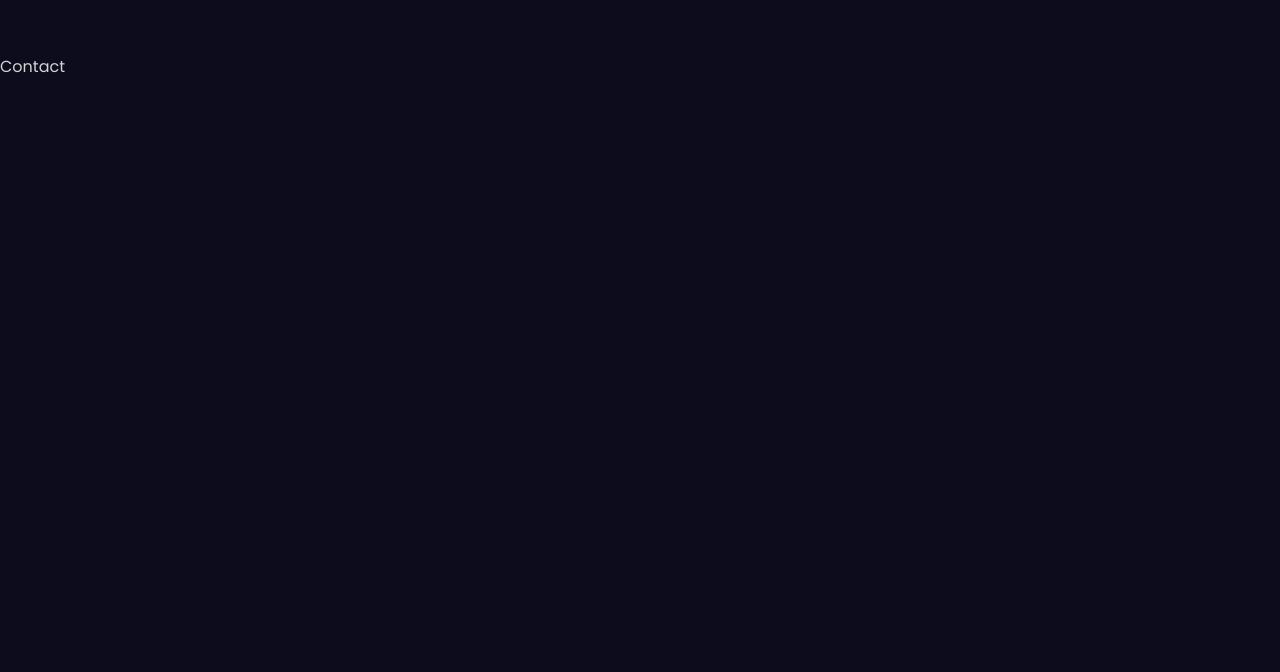
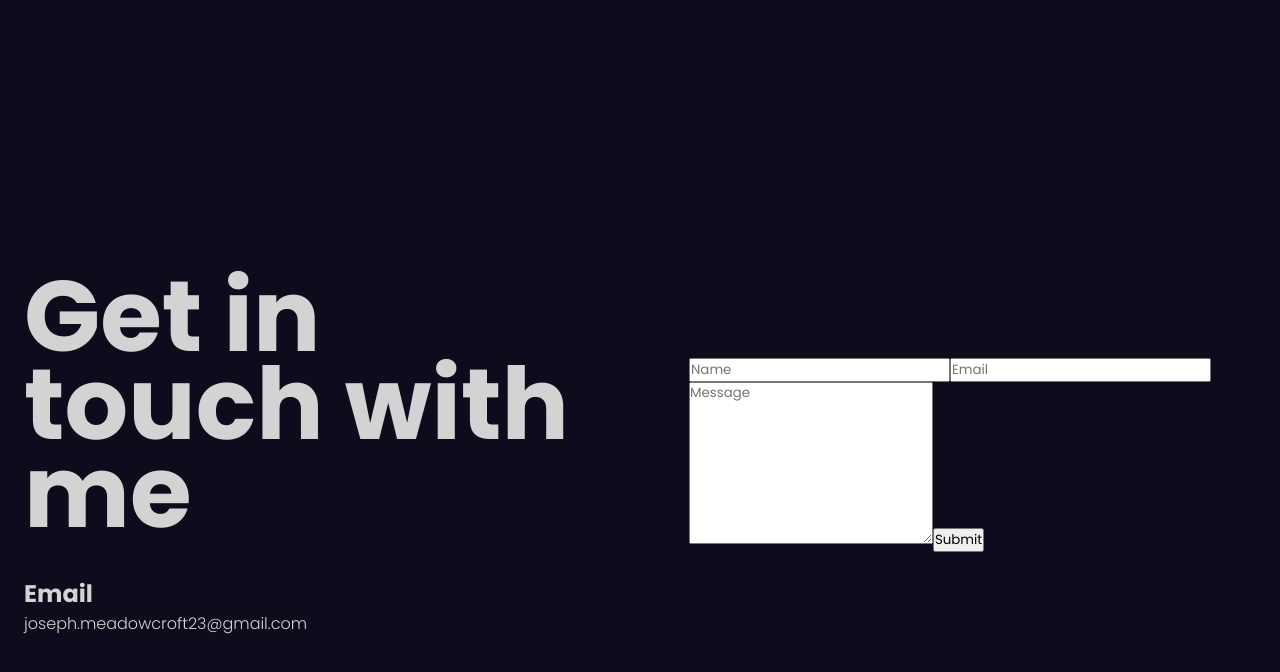
Before and after one commit to josephmeadowcroft/Portfolio-Website, a React (Vite) app: page / in a window 1280 px wide. Shown: the part 5546-6218 px from the top of the page. Built offline with nearby package versions, Linux system fonts and the light colour scheme.

Commit message:
Added contact form

```diff
--- a/src/components/contact/Contact.jsx
+++ b/src/components/contact/Contact.jsx
@@ -1,10 +1,26 @@
-import React from 'react'
-import './contact.scss'
+import React from "react";
+import "./contact.scss";
 
 const Contact = () => {
   return (
-    <div className="contact">Contact</div>
-  )
-}
+    <div className="contact">
+      <div className="textContainer">
+        <h1>Get in touch with me</h1>
+        <div className="item">
+          <h2>Email</h2>
+          <span>joseph.meadowcroft23@gmail.com</span>
+        </div>
+      </div>
+      <div className="formContainer">
+        <form>
+          <input type="text" required placeholder="Name" />
+          <input type="email" required placeholder="Email" />
+          <textarea rows={8} placeholder="Message" />
+          <button>Submit</button>
+        </form>
+      </div>
+    </div>
+  );
+};
 
-export default Contact
+export default Contact;
--- a/src/components/contact/contact.scss
+++ b/src/components/contact/contact.scss
@@ -1,3 +1,29 @@
 .contact {
+  height: 100%;
+  max-width: 1366px;
+  margin: auto;
+  display: flex;
+  align-items: center;
+  gap: 50px;
 
+  .textContainer {
+    flex: 1;
+    display: flex;
+    flex-direction: column;
+    gap: 40px;
+    padding: 24px;
+
+    h1 {
+      font-size: 100px;
+      line-height: 88px;
+    }
+
+    span {
+      font-weight: 300;
+    }
+  }
+
+  .formContainer {
+    flex: 1;
+  }
 }
```
